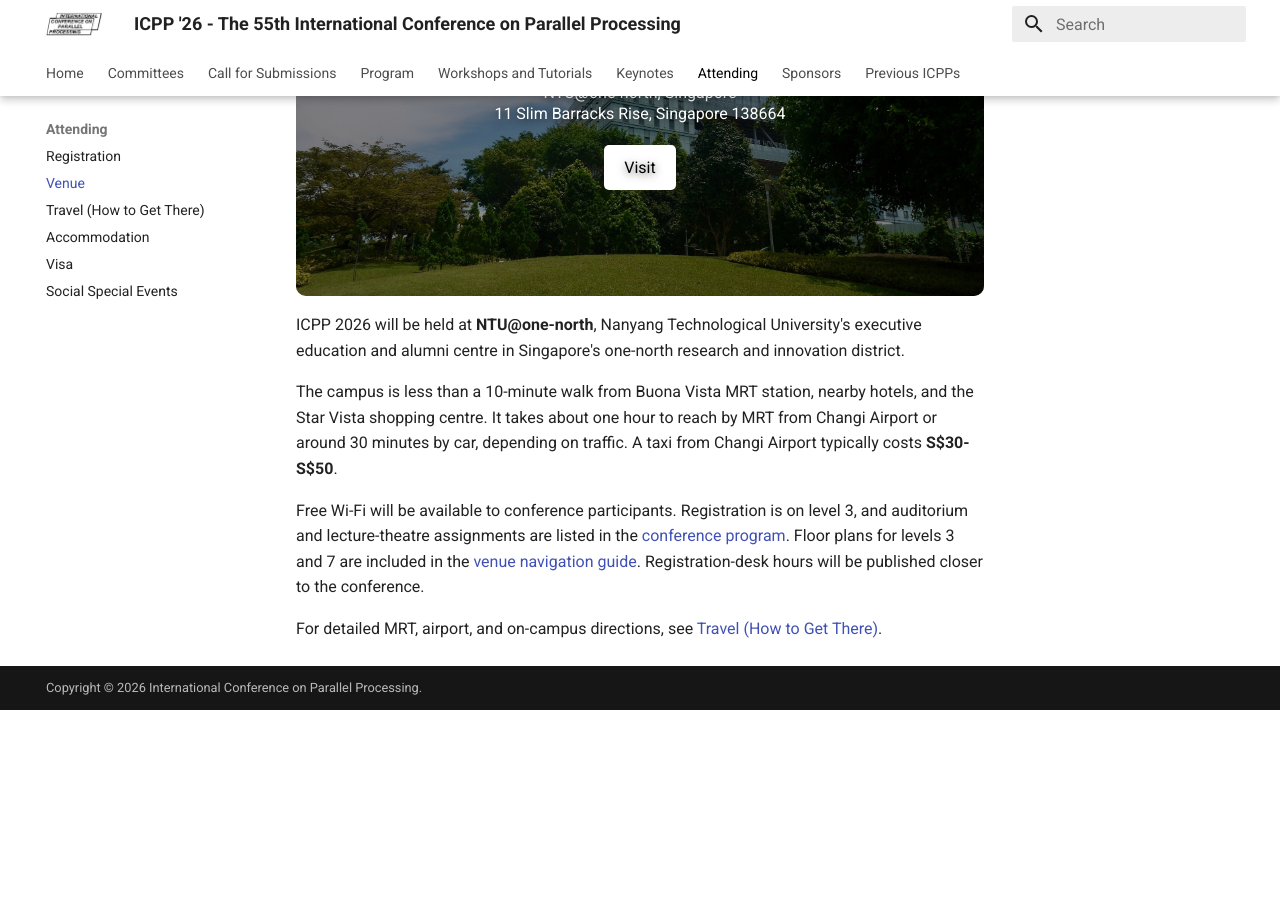
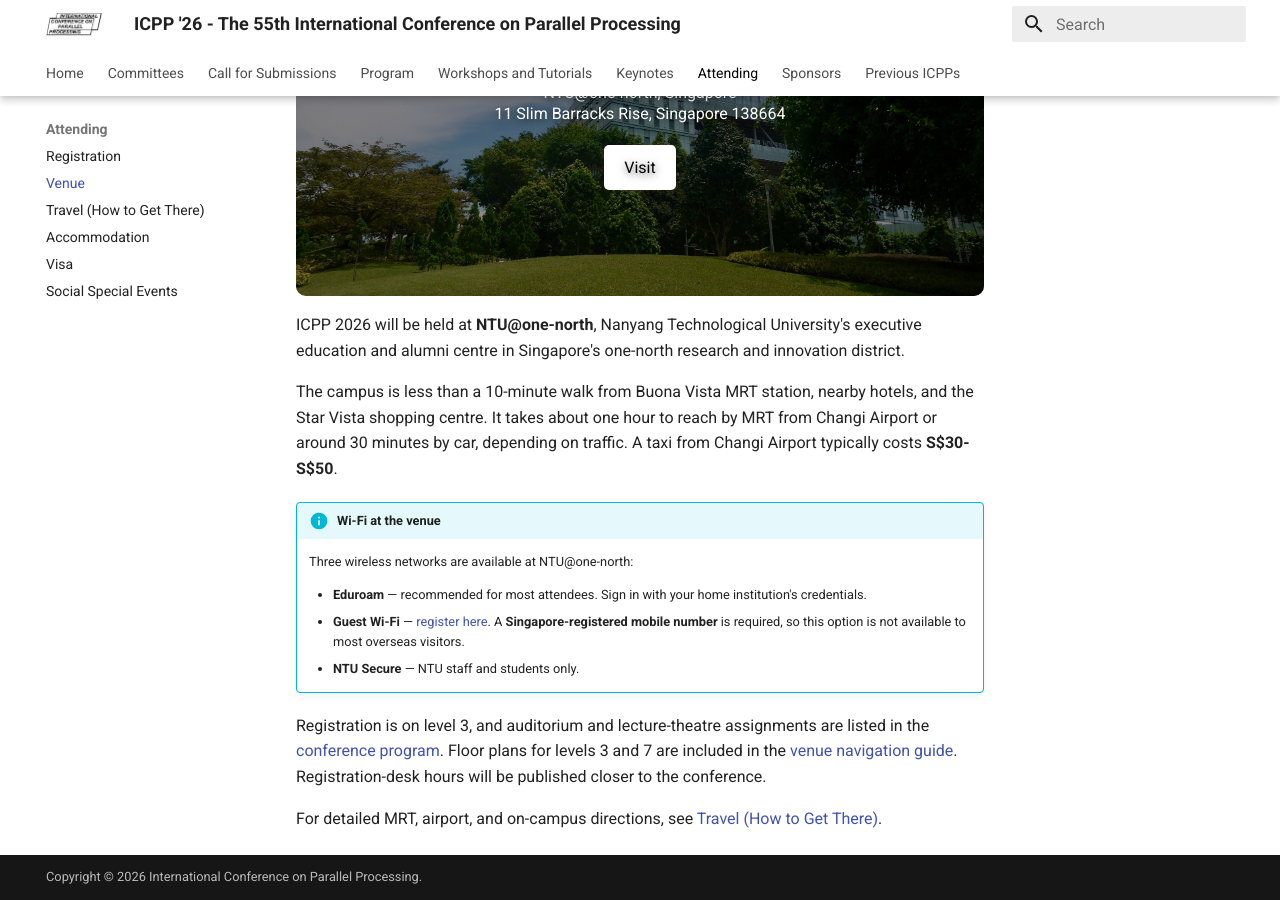
Before and after one commit to icpp2026/icpp2026.github.io, an MkDocs documentation site: the page built from docs/venue.md, in a window 1280 px wide and 900 px high, scrolled down 430 px. Built offline with MkDocs 1.6.1 and Material for MkDocs 9.7.7, drawn with Linux system fonts in a browser that asks for light colours; comment, search, counter and statistics services are not loaded; before the commit the page ends 1140 px from its top, so only the background shows below that.

Commit message:
docs: list the NTU Wi-Fi options on the venue page
Claude-Session: https://claude.ai/code/session_01UdVnGaDRkLruraKHbfKXa2

```diff
--- a/docs/venue.md
+++ b/docs/venue.md
@@ -56,6 +56,13 @@ ICPP 2026 will be held at **NTU@one-north**, Nanyang Technological University's
 
 The campus is less than a 10-minute walk from Buona Vista MRT station, nearby hotels, and the Star Vista shopping centre. It takes about one hour to reach by MRT from Changi Airport or around 30 minutes by car, depending on traffic. A taxi from Changi Airport typically costs **S$30-S$50**.
 
-Free Wi-Fi will be available to conference participants. Registration is on level 3, and auditorium and lecture-theatre assignments are listed in the [conference program](schedule.md). Floor plans for levels 3 and 7 are included in the [venue navigation guide](travel.md#at-ntuone-north-navigating-the-venue). Registration-desk hours will be published closer to the conference.
+!!! info "Wi-Fi at the venue"
+    Three wireless networks are available at NTU@one-north:
+
+    - **Eduroam** — recommended for most attendees. Sign in with your home institution's credentials.
+    - **Guest Wi-Fi** — [register here](https://www3.ntu.edu.sg/cits2/wireless/smsguide/smsguide.htm){:target="_blank"}. A **Singapore-registered mobile number** is required, so this option is not available to most overseas visitors.
+    - **NTU Secure** — NTU staff and students only.
+
+Registration is on level 3, and auditorium and lecture-theatre assignments are listed in the [conference program](schedule.md). Floor plans for levels 3 and 7 are included in the [venue navigation guide](travel.md#at-ntuone-north-navigating-the-venue). Registration-desk hours will be published closer to the conference.
 
 For detailed MRT, airport, and on-campus directions, see [Travel (How to Get There)](travel.md).
```
